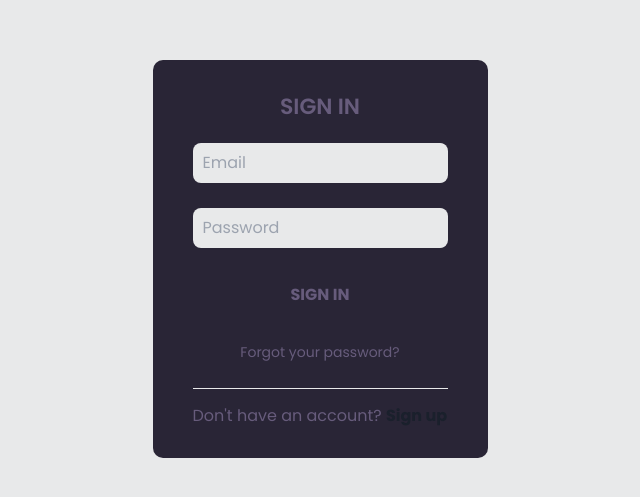
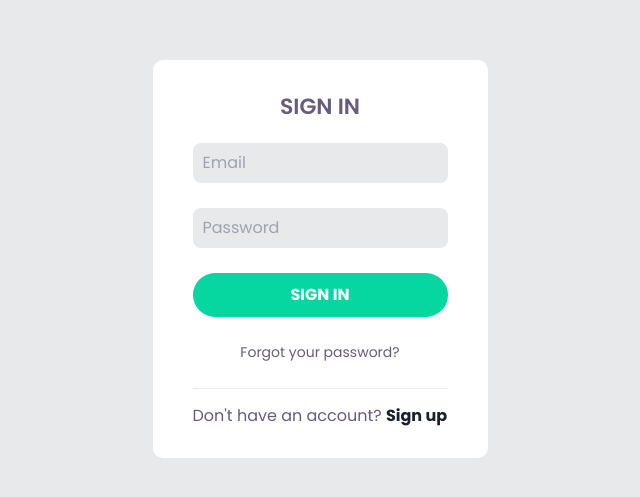
Before and after one commit to RebrovYura/chat-app, a React (Vite) app: page / in a window 1280 px wide. Shown: the part 141-638 px from the top of the page, without its empty margins (320-960 px from the left). Built offline with nearby package versions, Linux system fonts and the light colour scheme; no server answers.

Commit message:
login form

```diff
--- a/src/components/UserProfileBar.jsx
+++ b/src/components/UserProfileBar.jsx
@@ -3,6 +3,9 @@ import { Avatar, Button } from '@chakra-ui/react'
 import { BiExit } from 'react-icons/bi'
 import {IoMdSettings} from 'react-icons/io'
 import avatar from '../assets/images/scale.jpg'
+
+import { auth } from '../data/firebase'
+import { signOut } from 'firebase/auth'
 
 const UserProfileBar = () => {
   return (
@@ -13,7 +16,7 @@ const UserProfileBar = () => {
       </div>
       <div className='flex items-center'>
         <a className='mr-[22px] cursor-pointer'><IoMdSettings size='25px' className='text-text'/></a>
-        <a className='cursor-pointer'><BiExit size='25px' color='#EF476F'/></a>
+        <a className='cursor-pointer' onClick={() => signOut(auth)}><BiExit size='25px' color='#EF476F'/></a>
       </div>
     </div>
   )
--- a/src/pages/Login.jsx
+++ b/src/pages/Login.jsx
@@ -22,17 +22,17 @@ const Login = () => {
 
     return (
         <div className='form font-poppins bg-primary min-h-[100vh] flex justify-center items-center'>
-            <div className='formWrapper bg-secondary px-[40px] py-[30px] rounded-[10px] max-w-[335px]'>
+            <div className='formWrapper bg-white px-[40px] py-[30px] rounded-[10px] max-w-[335px]'>
                 <span className='uppercase text-text font-semibold text-center block mb-[20px] text-[22px]'>Sign in</span>
                 <form onSubmit={handleSubmit} className='flex flex-col gap-[25px]'>
-                    <input type="email" placeholder='Email' className='px-[10px] py-[8px] rounded-[8px] outline-none bg-primary text-text focus:bg-[#25262A] transition' />
-                    <input type="password" placeholder='Password' className='px-[10px] py-[8px] rounded-[8px] outline-none bg-primary text-text focus:bg-[#25262A] transition' />
-                    <button className='uppercase bg-active rounded-[30px] text-text text-[16px] font-bold py-[10px]'>Sign in</button>
+                    <input type="email" placeholder='Email' className='px-[10px] py-[8px] rounded-[8px] outline-none bg-primary text-text focus:bg-primary transition' />
+                    <input type="password" placeholder='Password' className='px-[10px] py-[8px] rounded-[8px] outline-none bg-primary text-text focus:bg-primary transition' />
+                    <button className='uppercase bg-button rounded-[30px] text-white text-[16px] font-bold py-[10px]'>Sign in</button>
                     <span className='cursor-pointer text-text text-[14px] hover:underline text-center'>Forgot your password?</span>
                 </form>
                 <div className='w-full h-[1px] bg-primary mt-[25px] mb-[15px]'></div>
                 <span className='text-text font-regular text-center block md:inline'>Don't have an account? </span>
-                <Link to='/register' className='text-active font-bold hover:underline block md:inline text-center'>Sign up</Link>
+                <Link to='/register' className='font-bold hover:underline block md:inline text-center'>Sign up</Link>
             </div>
         </div>
     )
--- a/tailwind.config.cjs
+++ b/tailwind.config.cjs
@@ -14,7 +14,8 @@ module.exports = {
         primary: '#E8E9EA',
         secondary: '#292536',
         text: '#675C7C',
-        input: '#352C46'
+        input: '#352C46',
+        button: '#06d6a0'
       },
       boxShadow: {
         'headerShadow': '0px 5px 10px rgba(0, 0, 0, 0.05)',
```
